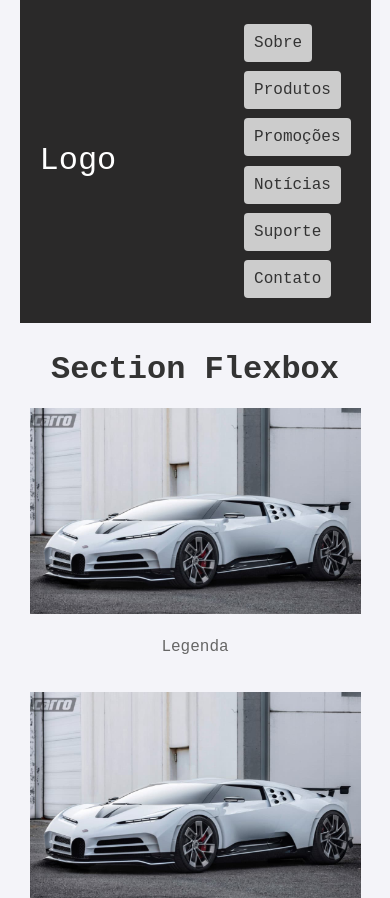
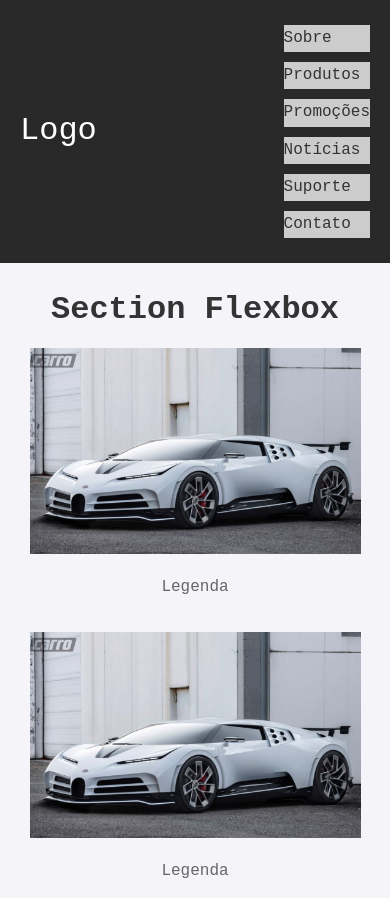
Before and after one commit to GabrielTeixeira88/projeto-css, a plain HTML site: page index.html in a window 390 px wide. Shown: the top 898 px of the page. Drawn offline with Linux system fonts and the light colour scheme.

Commit message:
Projeto CSS

```diff
--- a/css/style.css
+++ b/css/style.css
@@ -87,7 +87,6 @@ p {
       flex-direction: row;
       justify-content: space-between;
       align-items: center;
-      max-width: 90%;
       margin: 0 auto;
   }
 
@@ -102,13 +101,12 @@ p {
   }
 
   nav ul li {
-      margin: 10px 0;
+      margin: 5px 0;
+      width: 100%;
+      background-color: #ccc;
   }
 
   nav ul li a {
-      background-color: #ccc;
-      padding: 10px;
-      border-radius: 4px;
       color: #333;
   }
 
@@ -118,6 +116,6 @@ p {
   }
 
   section article {
-      flex: 1 1 45%;
+      flex: 1 1;
   }
 }
```
Also changed, not shown: instrução.txt, 1 other file.
